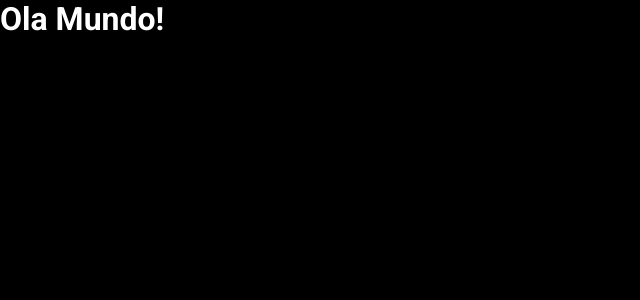
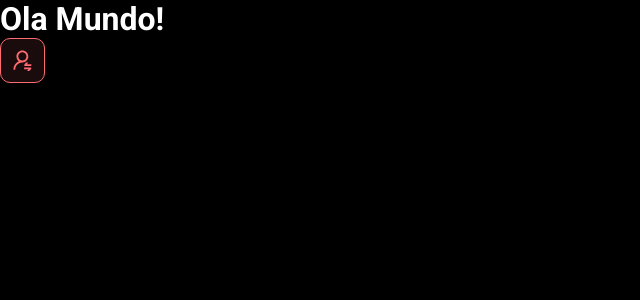
Before and after one commit to jeanfurquim/dsmeta, a React (Create React App) app in the folder frontend/: page / in a window 1280 px wide. Shown: the top 300 px of the page, without its empty margins (0-640 px from the left). Built offline with nearby package versions, Linux system fonts and the light colour scheme.

Commit message:
First component

```diff
--- a/frontend/src/App.tsx
+++ b/frontend/src/App.tsx
@@ -1,5 +1,12 @@
+import NotificationButton from "./components/NotificationButton";
+
 function App() {
-  return <h1>Ola Mundo!</h1>;
+  return(
+    <>
+  <h1>Ola Mundo!</h1>
+  <NotificationButton />
+  </>
+  )
 }
 
 export default App;
--- /dev/null
+++ b/frontend/src/components/NotificationButton/index.tsx
@@ -0,0 +1,14 @@
+import icon from '../../assets/img/notification-icon.svg';
+import './styles.css'
+
+function NotificationButton() {
+  return (
+    <div className="dsmeta-red-btn-container">
+      <div className="dsmeta-red-btn">
+        <img src={icon} alt="Notificar" />
+      </div>
+    </div>
+  );
+}
+
+export default NotificationButton;
--- /dev/null
+++ b/frontend/src/components/NotificationButton/styles.css
@@ -0,0 +1,15 @@
+.dsmeta-red-btn {
+  height: 45px;
+  width: 45px;
+  background: rgba(255, 107, 114, 0.1);
+  border: 1px solid #ff6b72;
+  border-radius: 10px;
+  display: flex;
+  align-items: center;
+  justify-content: center;
+  cursor: pointer;
+}
+
+.dsmeta-red-btn img {
+  width: 19px;
+}
--- /dev/null
+++ b/frontend/src/react-app-env.d.ts
@@ -0,0 +1 @@
+/// <reference types ="react-scripts" />
--- a/frontend/tsconfig.json
+++ b/frontend/tsconfig.json
@@ -1,5 +1,6 @@
 {
   "compilerOptions": {
+    "baseUrl": "./src",
     "target": "es5",
     "lib": [
       "dom",
```
Also changed, not shown: frontend/src/assets/img/notification-icon.svg (added).
